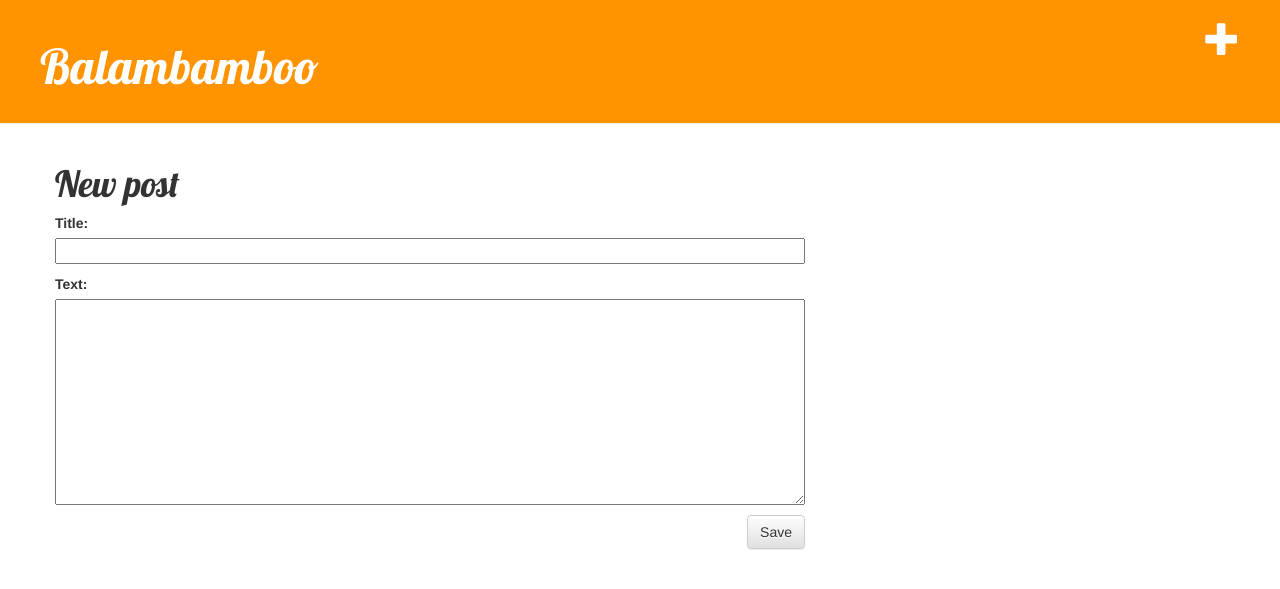
After one commit to miezi77/my-first-blog, a Django app: page /post/new/ in a window 1280 px wide. The commit adds this page. Shown: the top 589 px of the page. Run offline with Django 3.2, Linux system fonts and the light colour scheme; some libraries are stand-ins or nearby versions.

Commit message:
Added views to create/edit blog post inside the site

```diff
--- /dev/null
+++ b/blog/forms.py
@@ -0,0 +1,7 @@
+from django import forms
+from .models import Post
+
+class PostForm(forms.ModelForm):
+	class Meta:
+		model = Post
+		fields = ('title', 'text',)
--- a/blog/models.py
+++ b/blog/models.py
@@ -1,5 +1,10 @@
 from django.db import models
+import datetime
 from django.utils import timezone
+
+
+#now = datetime.now()
+#now.strftime('%m/%d/%Y')
 
 # Create your models here.
 class Post(models.Model):
--- a/blog/templates/blog/base.html
+++ b/blog/templates/blog/base.html
@@ -9,6 +9,7 @@
         </head>
         <body>
             <div class="page-header">
+				<a href="{% url 'blog.views.post_new' %}" class="top-menu"><span class="glyphicon glyphicon-plus"></span></a>
                 <h1><a href="">Balambamboo</a></h1>
             </div>
 
--- a/blog/templates/blog/post_detail.html
+++ b/blog/templates/blog/post_detail.html
@@ -3,7 +3,10 @@
 	<div class="post">
 		{% if post.published_date %}
 			<div class="date">
-			{{ post.published_date }}
+			{% if post.published_date %}
+				{{ post.published_date }}
+			{% endif %}
+			<a class="btn btn-default" href="{% url 'post_edit' pk=post.pk %}"><span class="glyphicon glyphicon-pencil"></span></a>
 			</div>
 		{% endif %}
 		<h1>{{ post.title }}</h1>
--- /dev/null
+++ b/blog/templates/blog/post_edit.html
@@ -0,0 +1,8 @@
+{% extends 'blog/base.html' %}
+{% block content %}
+	<h1>New post</h1>
+	<form method="POST" class="post-form">{% csrf_token %}
+		{{ form.as_p }}
+		<button type="submit" class="save btn btn-default">Save</button>
+	</form>
+{% endblock %}
--- a/blog/urls.py
+++ b/blog/urls.py
@@ -4,4 +4,6 @@ from . import views
 urlpatterns = [
 	url(r'^$', views.post_list),
 	url(r'^post/(?P<pk>[0-9]+)/$', views.post_detail),
+	url(r'^post/new/$', views.post_new, name='post_new'),
+	url(r'^post/(?P<pk>[0-9]+)/edit/$', views.post_edit, name='post_edit'),
 ]
--- a/blog/views.py
+++ b/blog/views.py
@@ -1,6 +1,9 @@
 from django.shortcuts import render
+from django.utils import timezone
 from .models import Post
 from django.shortcuts import render, get_object_or_404
+from .forms import PostForm
+from django.shortcuts import redirect
 
 def post_list(request):
 	posts = Post.objects.filter().order_by('published_date')
@@ -9,3 +12,29 @@ def post_list(request):
 def post_detail(request, pk):
 	post = get_object_or_404(Post, pk=pk)
 	return render(request, 'blog/post_detail.html', {'post': post})
+
+def post_new(request):
+	if request.method == "POST":
+		form = PostForm(request.POST)
+		if form.is_valid():
+			post = form.save(commit=False)
+			post.author = request.user
+			post.published_date = timezone.now()
+			post.save()
+			return redirect('blog.views.post_detail', pk=post.pk)
+	else:
+		form = PostForm()
+	return render(request, 'blog/post_edit.html', {'form': form})
+
+def post_edit(request, pk):
+	post = get_object_or_404(Post, pk=pk)
+	if request.method == "POST":
+		form = PostForm(request.POST, instance=post)
+		if form.is_valid():
+			post = form.save(commit=False)
+			post.author = request.user
+			post.save()
+			return redirect('blog.views.post_detail', pk=post.pk)
+	else:
+		form = PostForm(instance=post)
+	return render(request, 'blog/post_edit.html', {'form': form})
```
